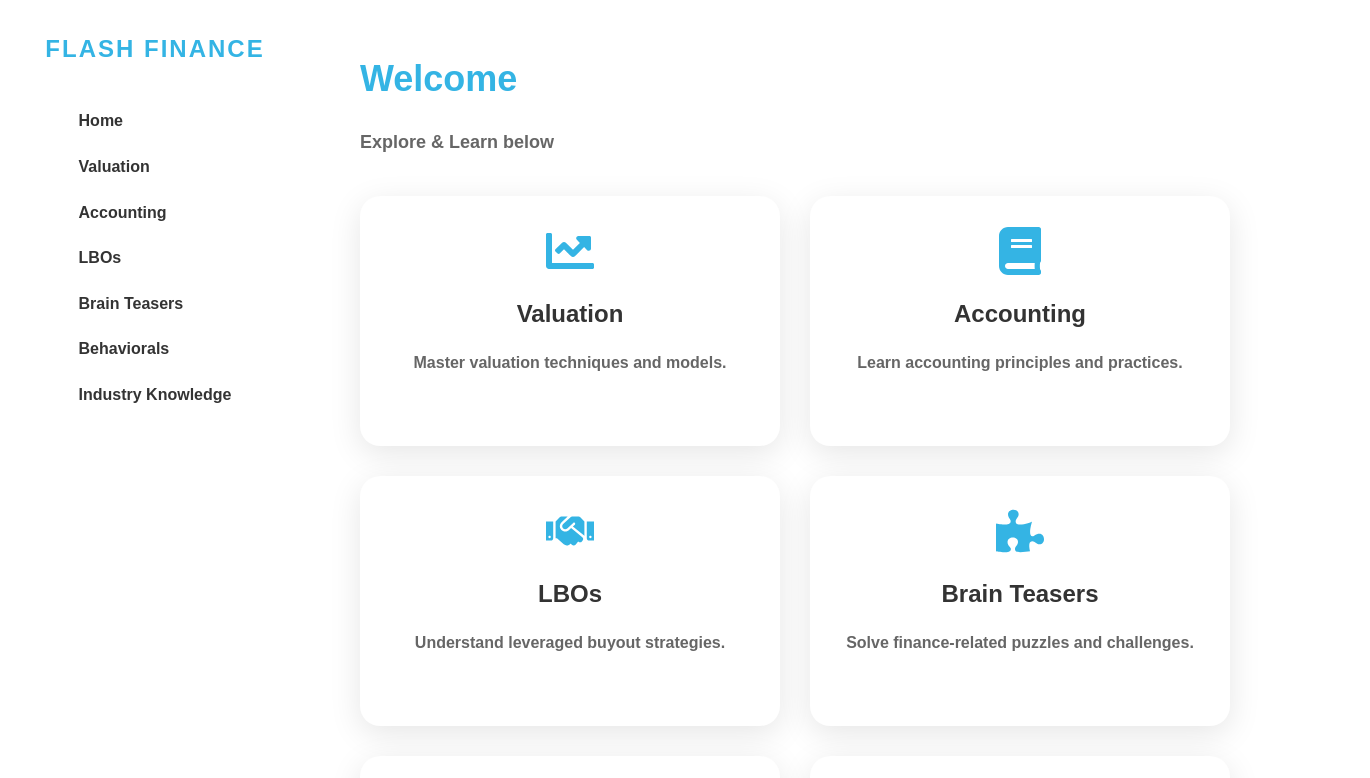
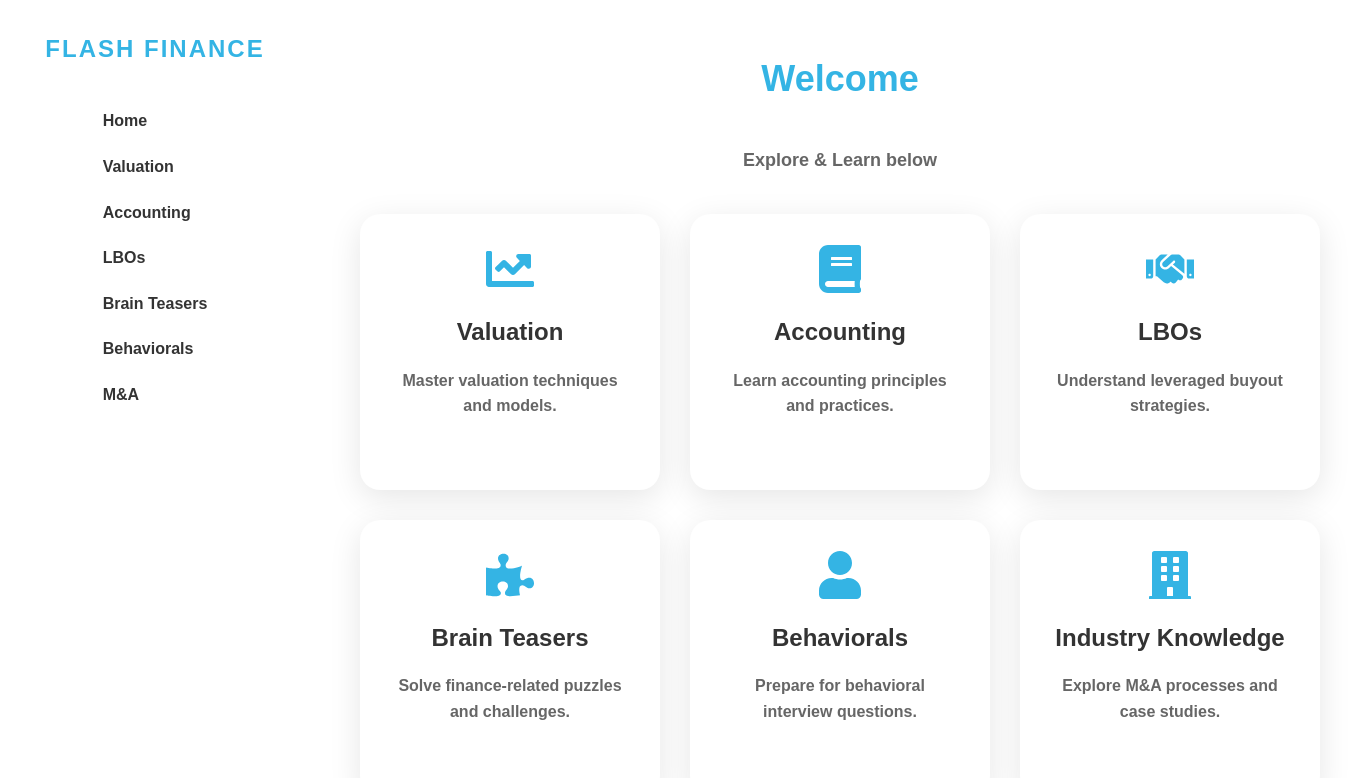
Before and after one commit to arnavs06/RedesignedFlashFinance, a React (Vite) app in the folder frontend/: page /home in a window 1280 px wide. Shown: the top 778 px of the page, 1370 px wide, since content can reach past the window. Built offline with nearby package versions, Linux system fonts and the light colour scheme; a web font is replaced by a local one.

Commit message:
new home page changes

```diff
--- a/frontend/src/components/Home/Categories.jsx
+++ b/frontend/src/components/Home/Categories.jsx
@@ -1,51 +1,65 @@
-import React from "react";
-import "../styles/Home.css"; // Import the updated CSS
+import React, { useState } from "react";
+import { FaChartLine, FaBook, FaHandshake, FaPuzzlePiece, FaUser, FaBuilding } from "react-icons/fa"; // Import the icons
+import "../../styles/Home.css"; // Corrected import path
+import QuestionTypeModal from "./QuestionTypeModal"; // Import the modal component
 
 const Categories = () => {
+  const [selectedCategory, setSelectedCategory] = useState(null); // State to manage the selected category
+
   const categories = [
     {
       id: 1,
       name: "Valuation",
-      icon: "📊",
+      icon: <FaChartLine className="home-category-icon" />, // Use FaChartLine icon
       description: "Master valuation techniques and models.",
       link: "/valuation",
     },
     {
       id: 2,
       name: "Accounting",
-      icon: "📚",
+      icon: <FaBook className="home-category-icon" />, // Use FaBook icon
       description: "Learn accounting principles and practices.",
       link: "/accounting",
     },
     {
       id: 3,
       name: "LBOs",
-      icon: "💼",
+      icon: <FaHandshake className="home-category-icon" />, // Use FaHandshake icon
       description: "Understand leveraged buyout strategies.",
       link: "/lbos",
     },
     {
       id: 4,
       name: "Brain Teasers",
-      icon: "🧩",
+      icon: <FaPuzzlePiece className="home-category-icon" />, // Use FaPuzzlePiece icon
       description: "Solve finance-related puzzles and challenges.",
       link: "/brain-teasers",
     },
     {
       id: 5,
       name: "Behaviorals",
-      icon: "🗣️",
+      icon: <FaUser className="home-category-icon" />, // Use FaUser icon
       description: "Prepare for behavioral interview questions.",
       link: "/behaviorals",
     },
     {
       id: 6,
       name: "Industry Knowledge",
-      icon: "🤝",
+      icon: <FaBuilding className="home-category-icon" />, // Use FaBuilding icon
       description: "Explore M&A processes and case studies.",
       link: "/mergers-acquisitions",
     },
   ];
+
+  // Handle category click to open the modal
+  const handleCategoryClick = (category) => {
+    setSelectedCategory(category);
+  };
+
+  // Close the modal
+  const closeModal = () => {
+    setSelectedCategory(null);
+  };
 
   return (
     <div className="home-container">
@@ -68,22 +82,28 @@ const Categories = () => {
 
       {/* Right Side: Categories Grid */}
       <div className="home-content">
+        <h1>Welcome</h1>
+        <p>Explore & Learn below</p>
+
         <div className="home-categories-grid">
           {categories.map((category) => (
             <div
               key={category.id}
               className="home-category-card"
-              onClick={() => (window.location.href = category.link)}
+              onClick={() => handleCategoryClick(category)} // Open modal on click
             >
-              <div className="home-icon-wrapper">
-                <span className="home-category-icon">{category.icon}</span>
-              </div>
+              <div className="home-icon-wrapper">{category.icon}</div>
               <h2>{category.name}</h2>
               <p>{category.description}</p>
             </div>
           ))}
         </div>
       </div>
+
+      {/* Modal */}
+      {selectedCategory && (
+        <QuestionTypeModal category={selectedCategory} onClose={closeModal} />
+      )}
     </div>
   );
 };
--- /dev/null
+++ b/frontend/src/components/Home/QuestionTypeModal.jsx
@@ -0,0 +1,62 @@
+import React, { useEffect } from "react";
+import { FaBook, FaCheckCircle, FaEdit } from "react-icons/fa"; // Import the icons
+
+const QuestionTypeModal = ({ category, onClose }) => {
+  useEffect(() => {
+    if (category) {
+      // Add a slight delay to ensure the DOM updates before adding the 'active' class
+      setTimeout(() => {
+        const overlay = document.querySelector(".modal-overlay");
+        if (overlay) {
+          overlay.classList.add("active");
+        }
+      }, 10);
+    }
+  }, [category]);
+
+  if (!category) return null;
+
+  const questionTypes = [
+    {
+      id: 1,
+      name: "Flashcards",
+      icon: <FaBook className="question-type-icon" />, // Use FaBook for Flashcards
+      link: `${category.link}/flashcards`,
+    },
+    {
+      id: 2,
+      name: "Multiple Choice",
+      icon: <FaCheckCircle className="question-type-icon" />, // Use FaCheckCircle for Multiple Choice
+      link: `${category.link}/multiple-choice`,
+    },
+    {
+      id: 3,
+      name: "Short Answer",
+      icon: <FaEdit className="question-type-icon" />, // Use FaEdit for Short Answer
+      link: `${category.link}/short-answer`,
+    },
+  ];
+
+  return (
+    <div className="modal-overlay" onClick={onClose}>
+      <div className="modal-content" onClick={(e) => e.stopPropagation()}>
+        <h2>Select Question Type for {category.name}</h2>
+        <div className="modal-options">
+          {questionTypes.map((type) => (
+            <a key={type.id} href={type.link} className="modal-option">
+              <div className="question-type-icon-wrapper">
+                {type.icon} {/* Render the icon */}
+              </div>
+              <span>{type.name}</span>
+            </a>
+          ))}
+        </div>
+        <button className="modal-close-button" onClick={onClose}>
+          Close
+        </button>
+      </div>
+    </div>
+  );
+};
+
+export default QuestionTypeModal;
--- a/frontend/src/components/Landing/Features.jsx
+++ b/frontend/src/components/Landing/Features.jsx
@@ -1,20 +1,21 @@
 import React from 'react';
 import { motion } from 'framer-motion';
+import { FaChartLine, FaRobot, FaDesktop } from "react-icons/fa";
 
 const Features = () => {
   const features = [
     {
-      icon: "📊",
+      icon: <FaChartLine className="feature-icon" />, // Use FaChartLine for Finance Education
       title: "The gold standard of Finance Education",
       description: "Learn everything you need with our all in 1 product, ensuring you to be ready for your interviews.",
     },
     {
-      icon: "🤖",
+      icon: <FaRobot className="feature-icon" />, // Use FaRobot for AI Integration
       title: "AI Integration",
       description: "Use Artificial Intelligence to bring a whole new level of learning",
     },
     {
-      icon: "🖥️",
+      icon: <FaDesktop className="feature-icon" />, // Use FaDesktop for User-Friendly Interface
       title: "User-Friendly Interface",
       description: "Easy-to-use tools designed for both beginners and experts.",
     },
--- a/frontend/src/pages/Home.jsx
+++ b/frontend/src/pages/Home.jsx
@@ -1,91 +1,12 @@
 import React from "react";
-import { FaChartLine, FaBook, FaHandshake, FaPuzzlePiece, FaUser, FaBuilding } from "react-icons/fa";
 import "../styles/Home.css";
+import Categories from "../components/Home/Categories"; // Import the Categories component
 
 const Home = () => {
-  const categories = [
-    {
-      id: 1,
-      name: "Valuation",
-      icon: <FaChartLine className="home-category-icon" />,
-      description: "Master valuation techniques and models.",
-      link: "/valuation",
-    },
-    {
-      id: 2,
-      name: "Accounting",
-      icon: <FaBook className="home-category-icon" />,
-      description: "Learn accounting principles and practices.",
-      link: "/accounting",
-    },
-    {
-      id: 3,
-      name: "LBOs",
-      icon: <FaHandshake className="home-category-icon" />,
-      description: "Understand leveraged buyout strategies.",
-      link: "/lbos",
-    },
-    {
-      id: 4,
-      name: "Brain Teasers",
-      icon: <FaPuzzlePiece className="home-category-icon" />,
-      description: "Solve finance-related puzzles and challenges.",
-      link: "/brain-teasers",
-    },
-    {
-      id: 5,
-      name: "Behaviorals",
-      icon: <FaUser className="home-category-icon" />,
-      description: "Prepare for behavioral interview questions.",
-      link: "/behaviorals",
-    },
-    {
-      id: 6,
-      name: "Industry Knowledge",
-      icon: <FaBuilding className="home-category-icon" />,
-      description: "Learn more about the Industry",
-      link: "/mergers-acquisitions",
-    },
-  ];
-
   return (
     <div className="home-container">
-      {/* Left Side: Header */}
-      <div className="home-header">
-        <div className="home-logo">Flash Finance</div>
-        <nav className="home-nav-container">
-          <ul className="home-nav-links">
-            <li><a href="/home">Home</a></li>
-            <li><a href="/valuation">Valuation</a></li>
-            <li><a href="/accounting">Accounting</a></li>
-            <li><a href="/lbos">LBOs</a></li>
-            <li><a href="/brain-teasers">Brain Teasers</a></li>
-            <li><a href="/behaviorals">Behaviorals</a></li>
-            <li><a href="/mergers-acquisitions">Industry Knowledge</a></li>
-          </ul>
-        </nav>
-        <button className="home-cta-button">Logout</button>
-      </div>
-
-      {/* Right Side: Categories Grid */}
-      <div className="home-content">
-        <h1>Welcome</h1>
-        <p>Explore & Learn below</p>
-
-        <div className="home-categories-grid">
-          {categories.map((category) => (
-            <div
-              key={category.id}
-              className="home-category-card"
-              onClick={() => (window.location.href = category.link)}
-            >
-              <div className="home-icon-wrapper">{category.icon}</div>
-              <h2>{category.name}</h2>
-              <p>{category.description}</p>
-            </div>
-          ))}
-        </div>
-      </div>
+      {/* Render the Categories component */}
+      <Categories />
     </div>
   );
 };
--- a/frontend/src/styles/Home.css
+++ b/frontend/src/styles/Home.css
@@ -75,6 +75,10 @@
   flex: 1;
   padding: 50px;
   background-color: #fff;
+  display: flex;
+  flex-direction: column;
+  justify-content: center; /* Center content vertically */
+  align-items: center; /* Center content horizontally */
 }
 
 .home-content h1 {
@@ -95,6 +99,8 @@
   display: grid;
   grid-template-columns: repeat(auto-fit, minmax(300px, 1fr));
   gap: 30px;
+  width: 100%; /* Ensure the grid takes up the full width */
+  max-width: 1200px; /* Optional: Limit the maximum width for better spacing */
 }
 
 .home-category-card {
@@ -143,6 +149,105 @@
   line-height: 1.6;
 }
 
+/* Modal Overlay */
+.modal-overlay {
+  position: fixed;
+  top: 0;
+  left: 0;
+  width: 100%;
+  height: 100%;
+  background: rgba(0, 0, 0, 0.5);
+  display: flex;
+  justify-content: center;
+  align-items: center;
+  z-index: 1000;
+  opacity: 0; /* Start invisible */
+  visibility: hidden; /* Start hidden */
+  transition: opacity 0.3s ease, visibility 0.3s ease; /* Smooth transition */
+}
+
+.modal-overlay.active {
+  opacity: 1; /* Fully visible */
+  visibility: visible; /* Show the modal */
+}
+
+/* Modal Content */
+.modal-content {
+  background: #fff;
+  padding: 30px;
+  border-radius: 20px;
+  box-shadow: 0 8px 32px rgba(0, 0, 0, 0.1);
+  max-width: 500px;
+  width: 100%;
+  text-align: center;
+  z-index: 1001;
+  transform: translateY(-20px); /* Start slightly above */
+  opacity: 0; /* Start invisible */
+  transition: transform 0.3s ease, opacity 0.3s ease; /* Smooth transition */
+}
+
+.modal-overlay.active .modal-content {
+  transform: translateY(0); /* Move to center */
+  opacity: 1; /* Fully visible */
+}
+
+/* Modal Options */
+.modal-options {
+  display: flex;
+  flex-direction: column;
+  gap: 15px;
+  margin: 20px 0;
+}
+
+.modal-option {
+  background: #34b4e4;
+  color: #fff;
+  padding: 15px;
+  border-radius: 10px;
+  text-decoration: none;
+  font-weight: 600;
+  transition: background-color 0.3s, transform 0.2s ease;
+  display: flex;
+  align-items: center;
+  gap: 10px; /* Space between icon and text */
+}
+
+.modal-option:hover {
+  background-color: #2a9ac7;
+  transform: translateY(-2px); /* Slight lift on hover */
+}
+
+/* Question Type Icon */
+.question-type-icon-wrapper {
+  display: flex;
+  align-items: center;
+  justify-content: center;
+}
+
+.question-type-icon {
+  font-size: 24px; /* Adjust icon size */
+  color: #fff; /* Icon color */
+}
+
+/* Close Button */
+.modal-close-button {
+  background: #ff4d4d;
+  color: #fff;
+  border: none;
+  padding: 10px 20px;
+  border-radius: 25px;
+  cursor: pointer;
+  transition: background-color 0.3s, transform 0.2s ease;
+  font-weight: 600;
+  font-size: 14px;
+  margin-top: 20px;
+}
+
+.modal-close-button:hover {
+  background-color: #cc0000;
+  transform: translateY(-2px); /* Slight lift on hover */
+}
+
 /* Responsive Design */
 @media (max-width: 768px) {
   .home-container {
```
